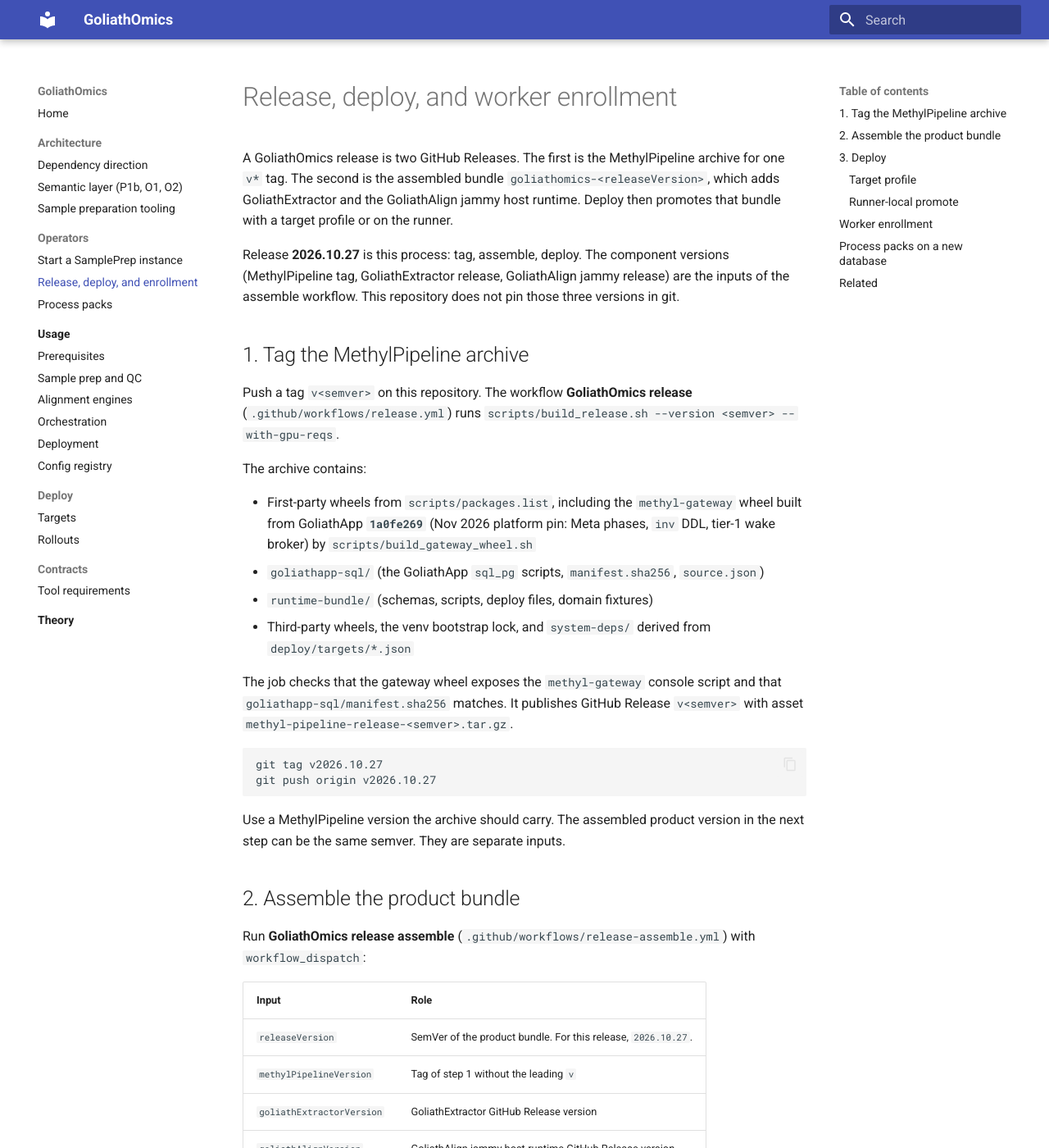
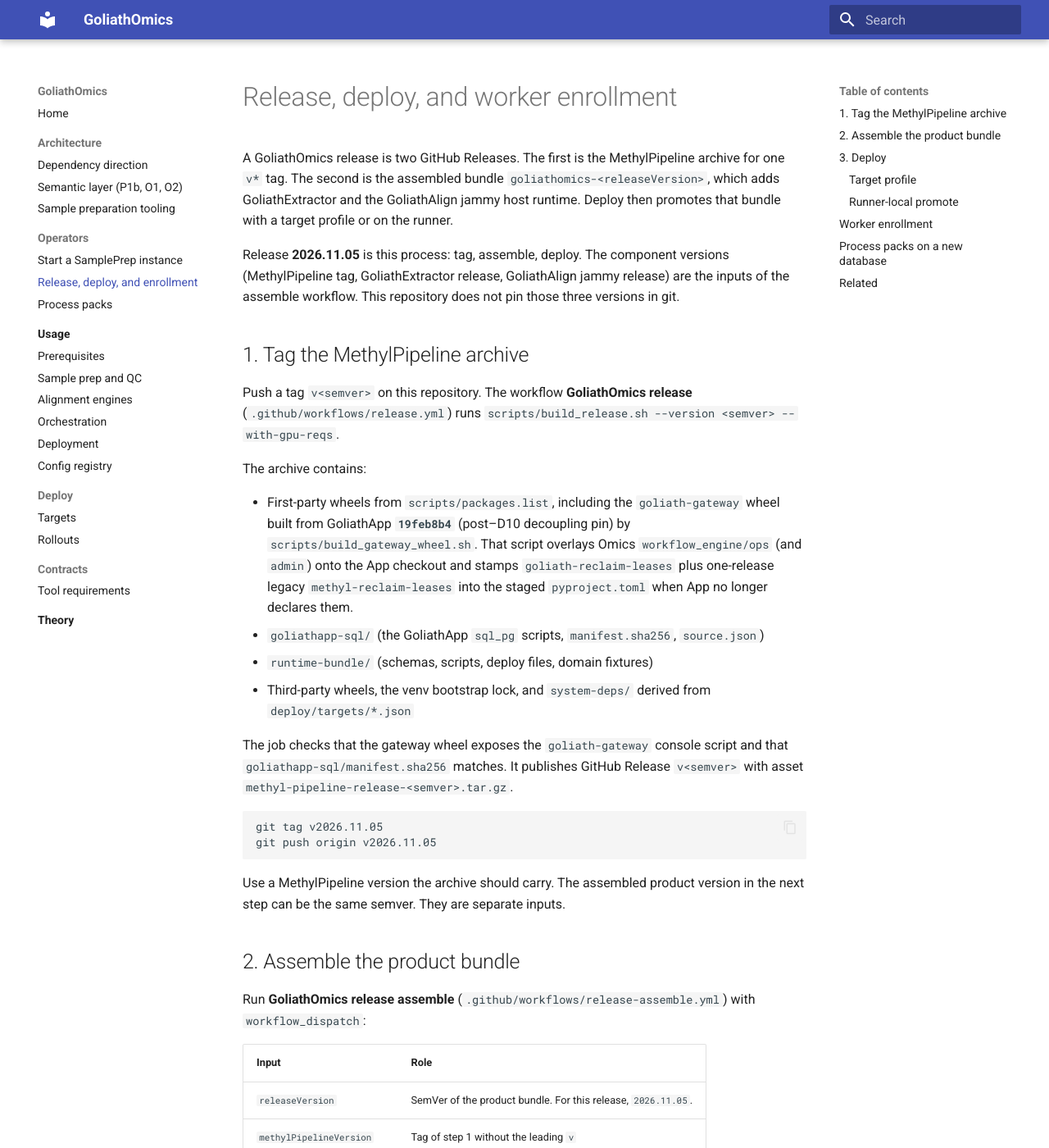
Before and after one commit to Goliath-Research/GoliathOmics, an MkDocs documentation site: the page built from docs/operators/release.md, in a window 1280 px wide and 1400 px high. Shown: the whole window at 82% size. Built offline with MkDocs 1.6.1 and Material for MkDocs 9.7.7, drawn with Linux system fonts in a browser that asks for light colours; some of the changed text lies outside the part shown.

Commit message:
Unblock 2026.11.05 gateway wheel with App D10 pin and reclaim scripts
Pin GOLIATH_APP_REF to post-decoupling GoliathApp main and stamp reclaim
console scripts from the Omics ops overlay when App pyproject omits them.
Document the pin and 2026.11.05 release flow; try legacy extractor assets on
GoliathExtractor before MethylExtractor redirect.

Co-authored-by: David Izada Rodriguez <davidizadar@GoliathResearch.com>

````diff
--- a/docs/operators/release.md
+++ b/docs/operators/release.md
@@ -2,7 +2,7 @@
 
 A GoliathOmics release is two GitHub Releases. The first is the MethylPipeline archive for one `v*` tag. The second is the assembled bundle `goliathomics-<releaseVersion>`, which adds GoliathExtractor and the GoliathAlign jammy host runtime. Deploy then promotes that bundle with a target profile or on the runner.
 
-Release **2026.10.27** is this process: tag, assemble, deploy. The component versions (MethylPipeline tag, GoliathExtractor release, GoliathAlign jammy release) are the inputs of the assemble workflow. This repository does not pin those three versions in git.
+Release **2026.11.05** is this process: tag, assemble, deploy. The component versions (MethylPipeline tag, GoliathExtractor release, GoliathAlign jammy release) are the inputs of the assemble workflow. This repository does not pin those three versions in git.
 
 ## 1. Tag the MethylPipeline archive
 
@@ -10,16 +10,16 @@ Push a tag `v<semver>` on this repository. The workflow **GoliathOmics release**
 
 The archive contains:
 
-- First-party wheels from `scripts/packages.list`, including the `methyl-gateway` wheel built from GoliathApp **`1a0fe269`** (Nov 2026 platform pin: Meta phases, `inv` DDL, tier-1 wake broker) by `scripts/build_gateway_wheel.sh`
+- First-party wheels from `scripts/packages.list`, including the `goliath-gateway` wheel built from GoliathApp **`19feb8b4`** (post–D10 decoupling pin) by `scripts/build_gateway_wheel.sh`. That script overlays Omics `workflow_engine/ops` (and `admin`) onto the App checkout and stamps `goliath-reclaim-leases` plus one-release legacy `methyl-reclaim-leases` into the staged `pyproject.toml` when App no longer declares them.
 - `goliathapp-sql/` (the GoliathApp `sql_pg` scripts, `manifest.sha256`, `source.json`)
 - `runtime-bundle/` (schemas, scripts, deploy files, domain fixtures)
 - Third-party wheels, the venv bootstrap lock, and `system-deps/` derived from `deploy/targets/*.json`
 
-The job checks that the gateway wheel exposes the `methyl-gateway` console script and that `goliathapp-sql/manifest.sha256` matches. It publishes GitHub Release `v<semver>` with asset `methyl-pipeline-release-<semver>.tar.gz`.
+The job checks that the gateway wheel exposes the `goliath-gateway` console script and that `goliathapp-sql/manifest.sha256` matches. It publishes GitHub Release `v<semver>` with asset `methyl-pipeline-release-<semver>.tar.gz`.
 
 ```bash
-git tag v2026.10.27
-git push origin v2026.10.27
+git tag v2026.11.05
+git push origin v2026.11.05
 ```
 
 Use a MethylPipeline version the archive should carry. The assembled product version in the next step can be the same semver. They are separate inputs.
@@ -30,7 +30,7 @@ Run **GoliathOmics release assemble** (`.github/workflows/release-assemble.yml`)
 
 | Input | Role |
 |-------|------|
-| `releaseVersion` | SemVer of the product bundle. For this release, `2026.10.27`. |
+| `releaseVersion` | SemVer of the product bundle. For this release, `2026.11.05`. |
 | `methylPipelineVersion` | Tag of step 1 without the leading `v` |
 | `goliathExtractorVersion` | GoliathExtractor GitHub Release version |
 | `goliathAlignVersion` | GoliathAlign jammy host-runtime GitHub Release version |
@@ -43,8 +43,8 @@ Local equivalent, after the MethylPipeline archive is unpacked into `mp-release/
 
 ```bash
 bash scripts/assemble_release.sh \
-  --release-version 2026.10.27 \
-  --methyl-pipeline-version 2026.10.27 \
+  --release-version 2026.11.05 \
+  --methyl-pipeline-version 2026.11.05 \
   --goliath-extractor-version <goliath-extractor-release> \
   --goliath-align-version <goliath-align-jammy-release> \
   --methyl-pipeline-dir mp-release \
@@ -89,7 +89,7 @@ When `target` is empty, the job rsyncs the bundle to `<goliathRoot>/releases/<re
 ```bash
 bash scripts/promote_release.sh \
   --root /work/goliath \
-  --release /work/goliath/releases/2026.10.27 \
+  --release /work/goliath/releases/2026.11.05 \
   --arch amd64 \
   --skip-docker-pull
 ```
@@ -134,7 +134,7 @@ After enroll, the unit runs `methyl-worker` poll against the same API base (`/wo
 After schema apply, load Omics catalog rows:
 
 ```bash
-export GOLIATH_RELEASE_SRC=/work/goliath/releases/2026.10.27
+export GOLIATH_RELEASE_SRC=/work/goliath/releases/2026.11.05
 ./scripts/deploy_process_pack_catalog.sh --backend postgres --sync
 ```
 
````
Also changed, not shown: 3 other files.
